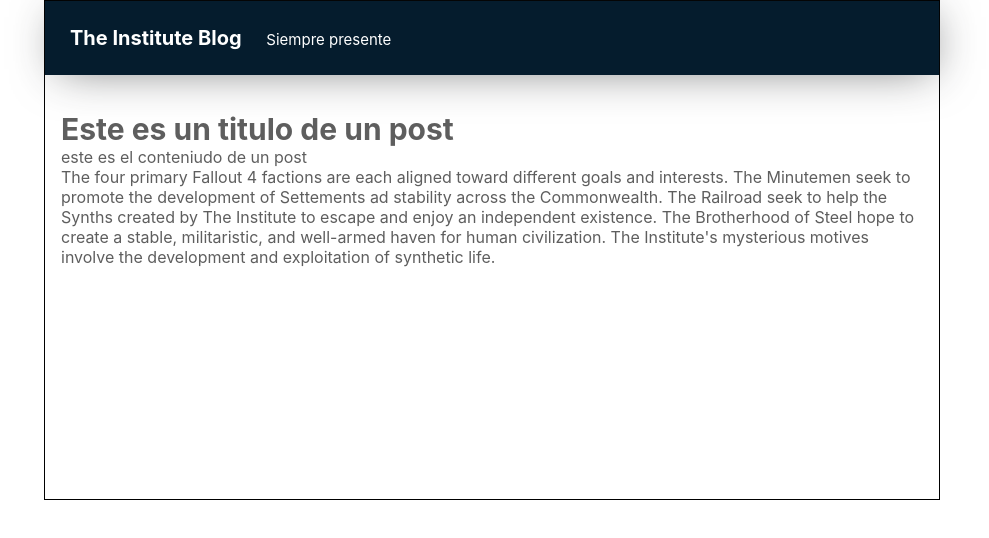
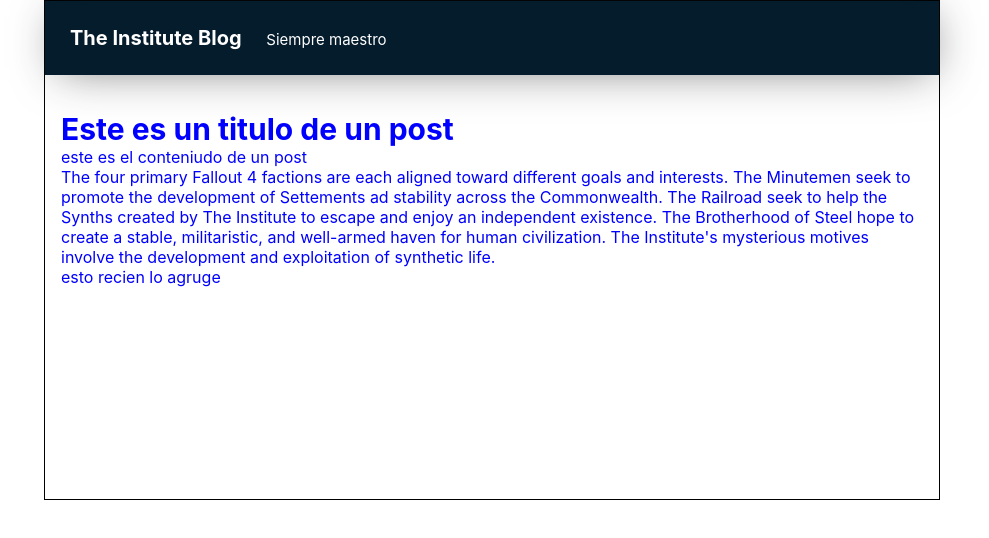
Before and after one commit to Kaecilius/Institute_blog, a plain HTML site: page index.html in a window 1280 px wide. Shown: the whole page, without its empty margins (148-1137 px from the left). Drawn offline with Linux system fonts and the light colour scheme.

Commit message:
cambie la cebecera maestra

```diff
--- a/css/style.css
+++ b/css/style.css
@@ -6,7 +6,7 @@
 body {
     text-align: center;
     font-family: -apple-system, BlinkMacSystemFont, 'Segoe UI', Roboto, Oxygen, Ubuntu, Cantarell, 'Open Sans', 'Helvetica Neue', sans-serif;
-    color: #5e5e5e;
+    color: blue;
 }
 .container {
     width: 70%;
--- a/index.html
+++ b/index.html
@@ -10,7 +10,7 @@
     <div class="container">
         <div class="cabecera">
             The Institute Blog
-            <span> Siempre presente </span>
+            <span> Siempre maestro </span>
         </div>
         <div class="post">
             <h1>Este es un titulo de un post</h1>
@@ -18,6 +18,9 @@
             <p>
                 The four primary Fallout 4 factions are each aligned toward different goals and interests. The Minutemen seek to promote the development of Settements ad stability across the Commonwealth. The Railroad seek to help the Synths created by The Institute to escape and enjoy an independent existence. The Brotherhood of Steel hope to create a stable, militaristic, and well-armed haven for human civilization. The Institute's mysterious motives involve the development and exploitation of synthetic life.
             </p>
+            <p>
+                esto recien lo agruge
+            </p>
         </div>
     </div>
 </body>
```
